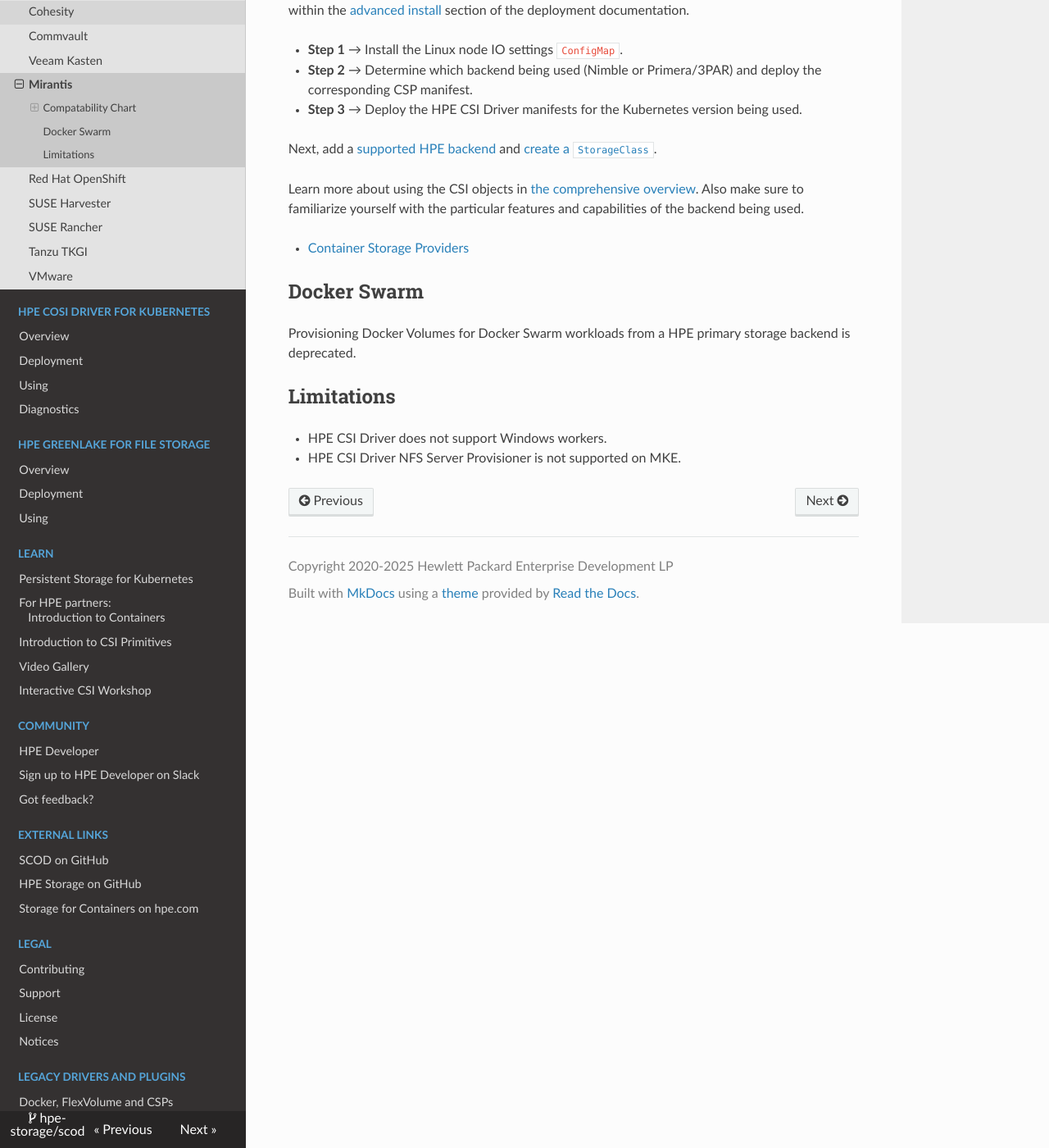
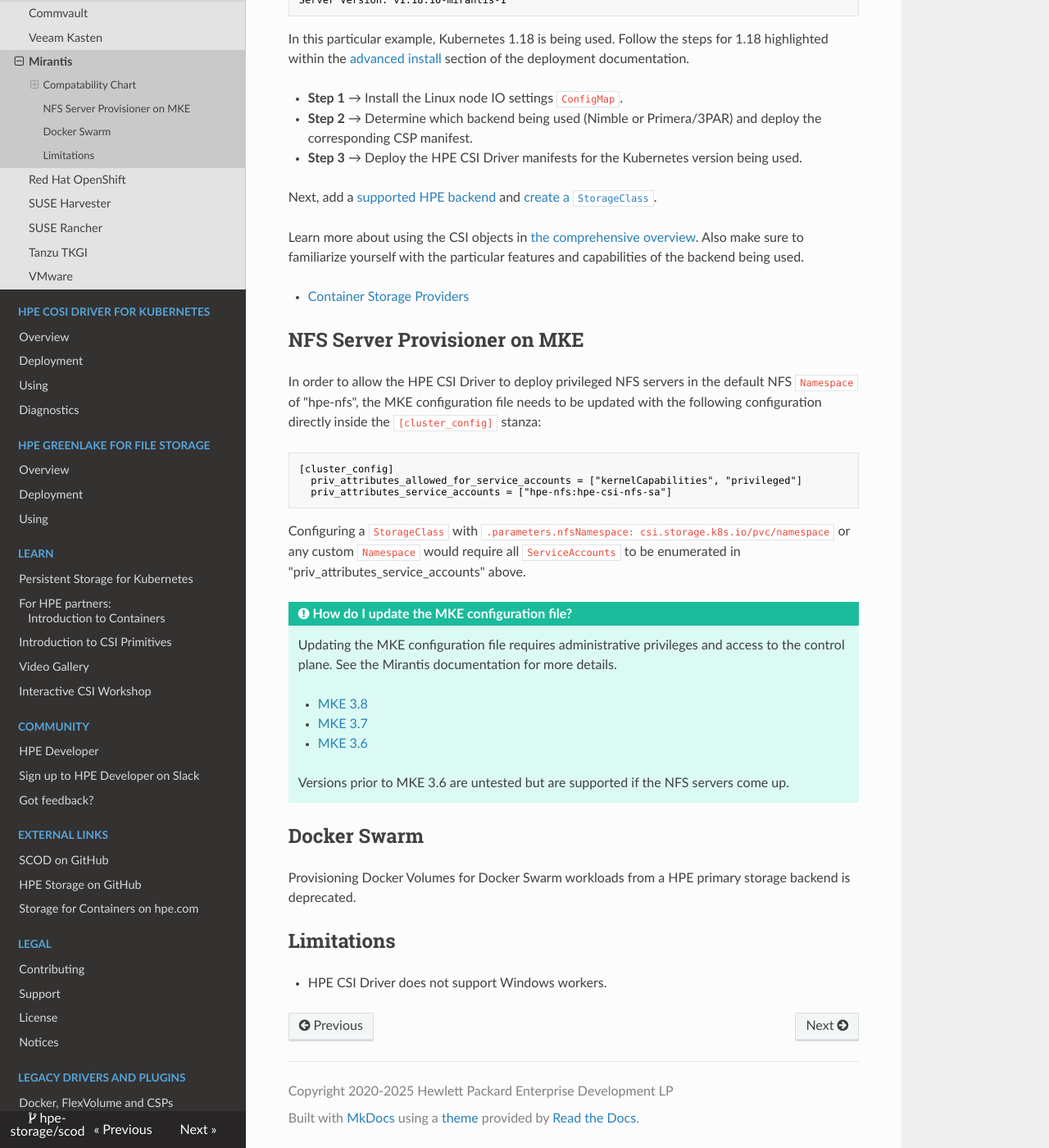
Before and after one commit to hpe-storage/scod, an MkDocs documentation site: the page built from docs/csi_driver/partners/mirantis/index.md, in a window 1280 px wide and 1400 px high, scrolled down 1785 px. Shown: the whole window at 82% size. Built offline with MkDocs 1.6.1, drawn with Linux system fonts in a browser that asks for light colours; nearby versions of some CDN libraries; some of the changed text lies outside the part shown.

Commit message:
Mirantis 3.8 tested (#228)
Signed-off-by: Michael Mattsson <michael.mattsson@gmail.com>

````diff
--- a/docs/csi_driver/partners/mirantis/index.md
+++ b/docs/csi_driver/partners/mirantis/index.md
@@ -10,6 +10,7 @@
 
 | MKE Version | HPE CSI Driver | Status | Installation Notes |
 | ------------| -------------- | ------ | ------------------ |
+| 3.8         | [2.5.2](../../index.md#hpe_csi_driver_for_kubernetes_252) | Supported | Helm chart [notes](#helm_chart_install) |
 | 3.7         | [2.4.0](../../archive.md#hpe_csi_driver_for_kubernetes_240) | Supported | Helm chart [notes](#helm_chart_install) |
 | 3.6         | [2.2.0](../../archive.md#hpe_csi_driver_for_kubernetes_220) | Deprecated | Helm chart [notes](#helm_chart_install) |
 | 3.4, 3.5    | -              | Untested | - |
@@ -57,6 +58,27 @@
 
 - [Container Storage Providers](../../container_storage_provider/index.md)
 
+## NFS Server Provisioner on MKE
+
+In order to allow the HPE CSI Driver to deploy privileged NFS servers in the default NFS `Namespace` of "hpe-nfs", the MKE configuration file needs to be updated with the following configuration directly inside the `[cluster_config]` stanza:
+
+```text
+[cluster_config]
+  priv_attributes_allowed_for_service_accounts = ["kernelCapabilities", "privileged"]
+  priv_attributes_service_accounts = ["hpe-nfs:hpe-csi-nfs-sa"]
+```
+
+Configuring a `StorageClass` with `.parameters.nfsNamespace: csi.storage.k8s.io/pvc/namespace` or any custom `Namespace` would require all `ServiceAccounts` to be enumerated in "priv_attributes_service_accounts" above.
+
+!!! important "How do I update the MKE configuration file?"
+    Updating the MKE configuration file requires administrative privileges and access to the control plane. See the Mirantis documentation for more details.
+
+    * [MKE 3.8](https://docs.mirantis.com/mke/3.8/ops/administer-cluster/configure-an-mke-cluster/use-an-mke-configuration-file.html#modify-an-existing-mke-configuration)
+    * [MKE 3.7](https://docs.mirantis.com/mke/3.7/ops/administer-cluster/configure-an-mke-cluster/use-an-mke-configuration-file.html#modify-an-existing-mke-configuration)
+    * [MKE 3.6](https://docs.mirantis.com/mke/3.6/ops/administer-cluster/configure-an-mke-cluster/use-an-mke-configuration-file.html#modify-an-existing-mke-configuration)
+
+    Versions prior to MKE 3.6 are untested but are supported if the NFS servers come up.
+
 ## Docker Swarm
 
 Provisioning Docker Volumes for Docker Swarm workloads from a HPE primary storage backend is deprecated.
@@ -64,4 +86,3 @@
 ## Limitations
 
 - HPE CSI Driver does not support Windows workers.
-- HPE CSI Driver NFS Server Provisioner is not supported on MKE.
````
